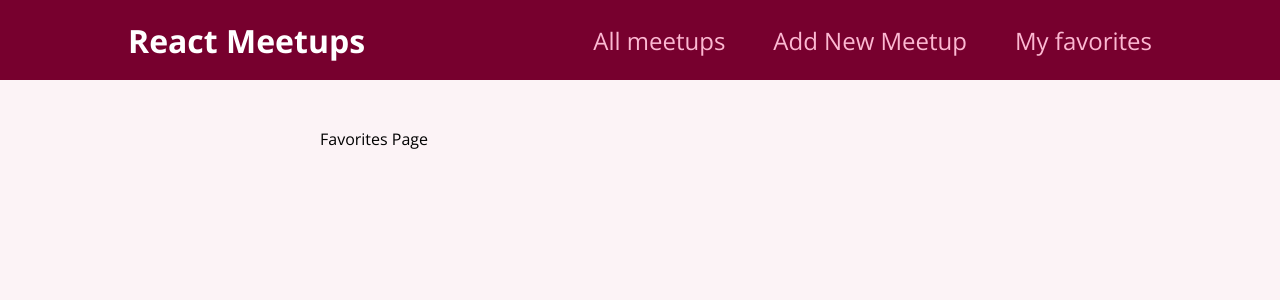
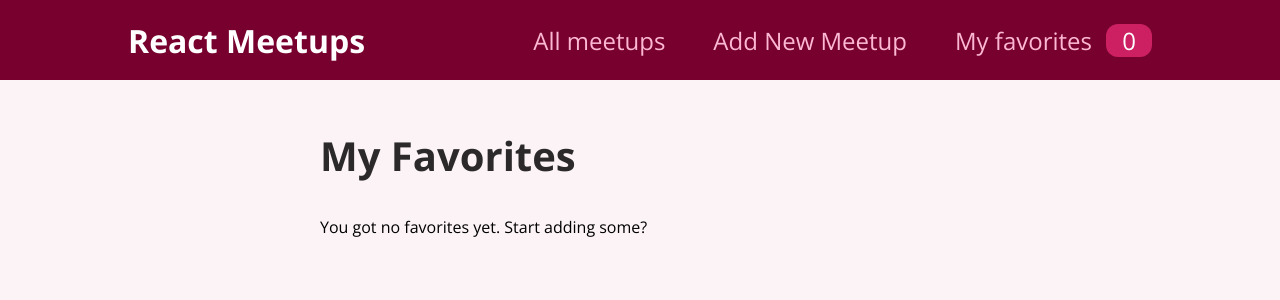
Before and after one commit to ZurabKobakhidze/meet-up, a React (Vite) app: page /FavoritesPage in a window 1280 px wide. Shown: the top 300 px of the page. Built offline with nearby package versions, Linux system fonts and the light colour scheme.

Commit message:
51 chapter

```diff
--- a/src/components/layout/MainNavigation.jsx
+++ b/src/components/layout/MainNavigation.jsx
@@ -1,8 +1,12 @@
 import { Link } from "react-router-dom";
 
 import classes from "./MainNavigation.module.css";
+import FavoritesContext from "../../store/favorites-context";
+import { useContext } from "react";
 
 function MainNavigation() {
+  const favoritesCtx = useContext(FavoritesContext);
+
   return (
     <header className={classes.header}>
       <div className={classes.logo}>React Meetups</div>
@@ -15,7 +19,12 @@
             <Link to="/NewMeetUpPage">Add New Meetup</Link>
           </li>
           <li>
-            <Link to="/FavoritesPage">My favorites</Link>
+            <Link to="/FavoritesPage">
+              My favorites{" "}
+              <span className={classes.badge}>
+                {favoritesCtx.totalFavorites}
+              </span>
+            </Link>
           </li>
         </ul>
       </nav>
--- a/src/pages/Favorites.jsx
+++ b/src/pages/Favorites.jsx
@@ -1,5 +1,24 @@
+import { useContext } from "react";
+import FavoritesContext from "../store/favorites-context";
+import MeetupList from "../components/meetups/MeetupList";
+
 function FavoritesPage() {
-    return <div>Favorites Page</div>;
+  const favoritesCtx = useContext(FavoritesContext);
+
+  let content;
+
+  if (favoritesCtx.totalFavorites === 0) {
+    content = <p>You got no favorites yet. Start adding some?</p>;
+  } else {
+    content = <MeetupList meetups={favoritesCtx.favorites} />;
   }
 
-  export default FavoritesPage;
+  return (
+    <section>
+      <h1>My Favorites</h1>
+      {content}
+    </section>
+  );
+}
+
+export default FavoritesPage;
```
